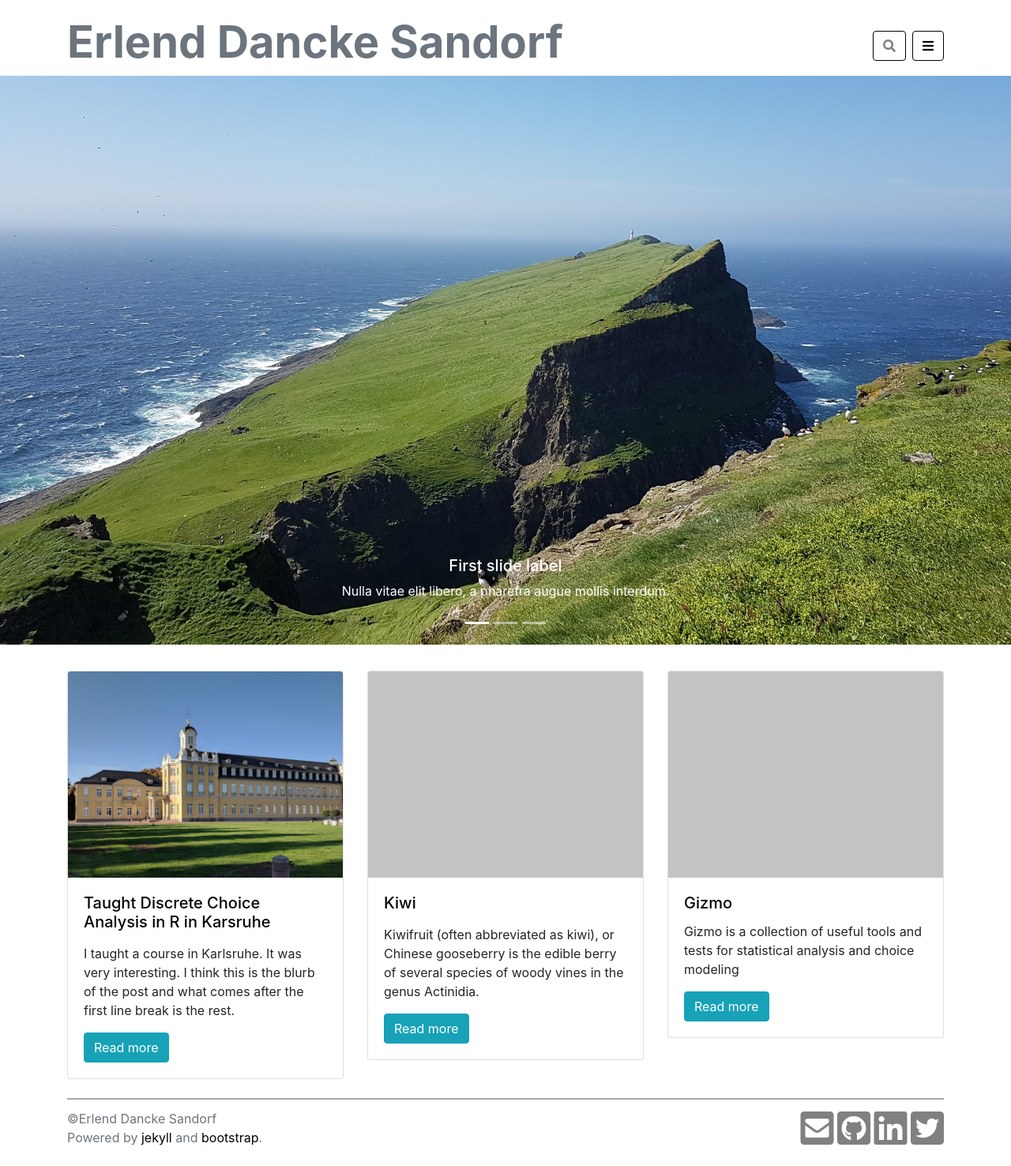
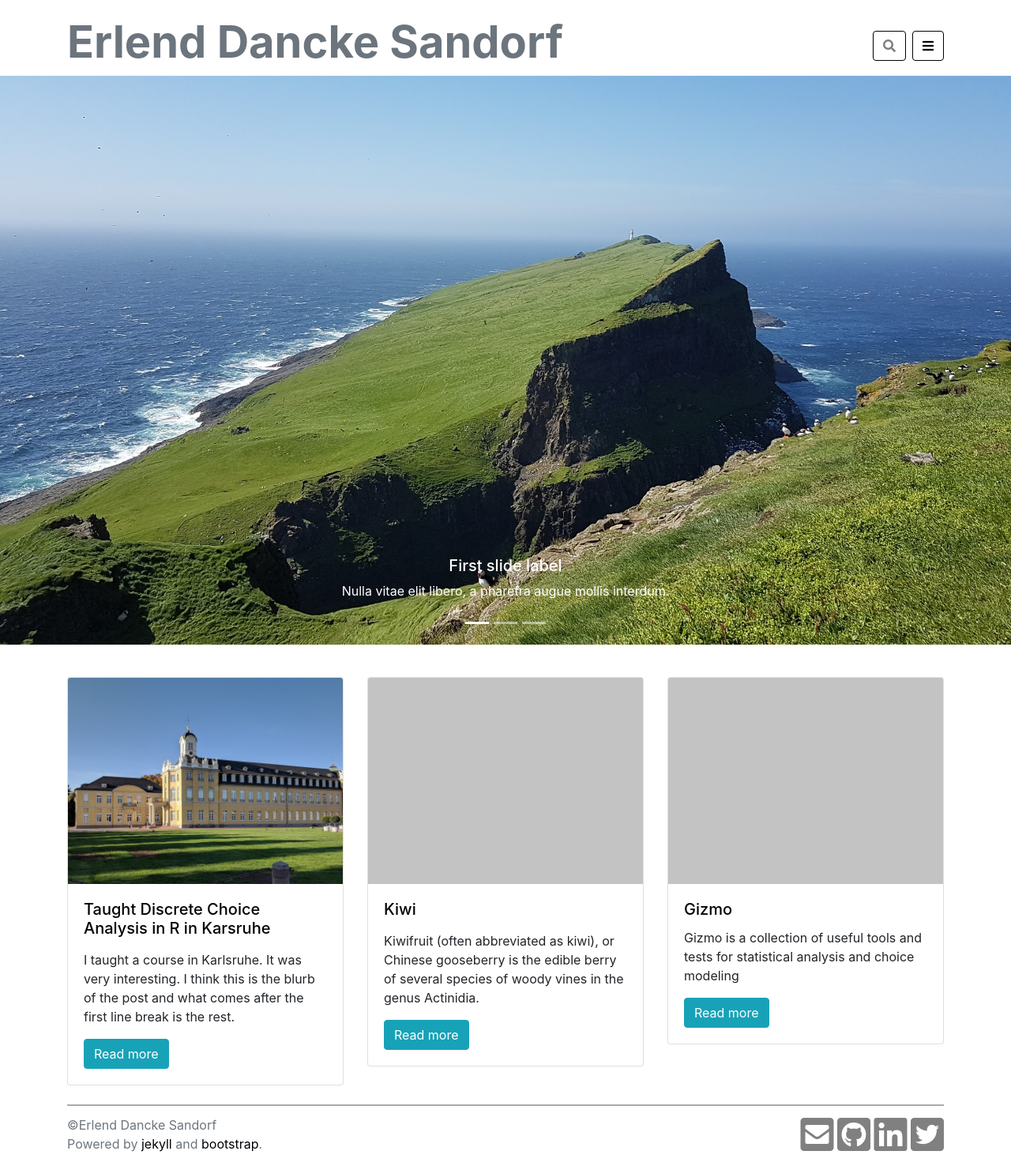
Before and after one commit to edsandorf/old-edsandorf-website, a Jekyll site: the page built from index.html, in a window 1280 px wide. Shown: the whole page at 79% size. Built offline with Jekyll 4.4.1, drawn with Linux system fonts in a browser that asks for light colours.

Commit message:
jumbotron change

```diff
--- a/index.html
+++ b/index.html
@@ -2,7 +2,7 @@
 title: Professional website for Erlend Dancke Sandorf
 ---
 
-<div class = "jumbotron-fluid pb-0 pl-0 pt-0 pr-0 border-top border-bottom border-light">
+<div class = "jumbotron jumbotron-fluid pb-0 pl-0 pt-0 pr-0 border-top border-bottom border-light">
 
 
   <!-- Carousel -->
```
